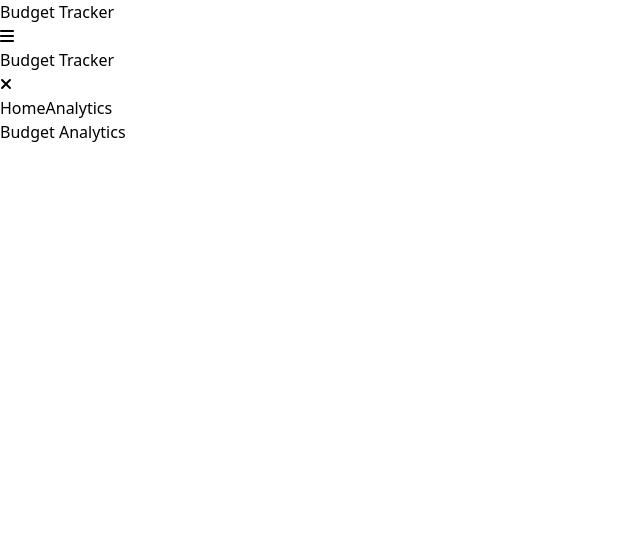
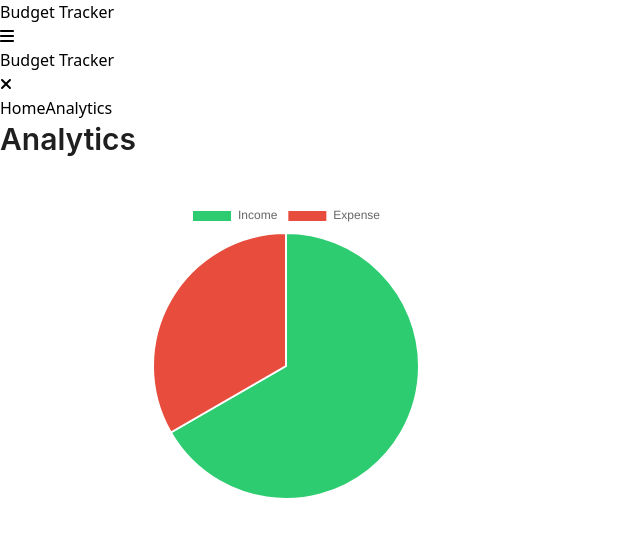
Before and after one commit to mayurrogheliya/budget-tracker-frontend, a React (Vite) app: page /analytics in a window 1280 px wide. Shown: the top 536 px of the page, without its empty margins (0-640 px from the left). Built offline with nearby package versions, Linux system fonts and the light colour scheme.

Commit message:
feat: add static analytics pie chart

```diff
--- a/package.json
+++ b/package.json
@@ -16,8 +16,10 @@
     "@fortawesome/free-solid-svg-icons": "^6.7.2",
     "@fortawesome/react-fontawesome": "^0.2.2",
     "antd": "^5.22.5",
+    "chart.js": "^4.4.7",
     "dayjs": "^1.11.13",
     "react": "^18.3.1",
+    "react-chartjs-2": "^5.2.0",
     "react-dom": "^18.3.1",
     "react-router-dom": "^7.0.2",
     "zustand": "^5.0.2"
--- a/src/pages/Analytics.tsx
+++ b/src/pages/Analytics.tsx
@@ -1,10 +1,52 @@
+import { Flex, Space, Typography } from "antd";
 import React from "react";
+
+const { Title } = Typography;
+
+import {
+  CategoryScale,
+  LinearScale,
+  ArcElement,
+  Tooltip as ChartTooltip,
+  Legend,
+  Chart as ChartJS,
+} from "chart.js";
+import { Pie } from "react-chartjs-2";
+
+// Register all necessary Chart.js components
+ChartJS.register(CategoryScale, LinearScale, ArcElement, ChartTooltip, Legend);
+
+const chartData = {
+  labels: ["Income", "Expense"],
+  datasets: [
+    {
+      label: "Amount",
+      data: [1000, 500],
+      backgroundColor: ["#2ecc71", "#e74c3c"],
+    },
+  ],
+  hoverOffset: 4,
+};
 
 const Analytics: React.FC = () => {
   return (
-    <div>
-      <h1>Budget Analytics</h1>
-    </div>
+    <Space direction="vertical" style={{ width: "100%" }} className="mt-5">
+      <Flex justify="start">
+        <Title level={2}>Analytics</Title>
+        <>
+          <div
+            style={{
+              marginBottom: 16,
+              width: "300px",
+              height: "300px",
+              marginTop: "80px",
+            }}
+          >
+            <Pie data={chartData} options={{ responsive: true }} />
+          </div>
+        </>
+      </Flex>
+    </Space>
   );
 };
 
```
Also changed, not shown: 1 other file (tests, documents, lock files or other folders).
